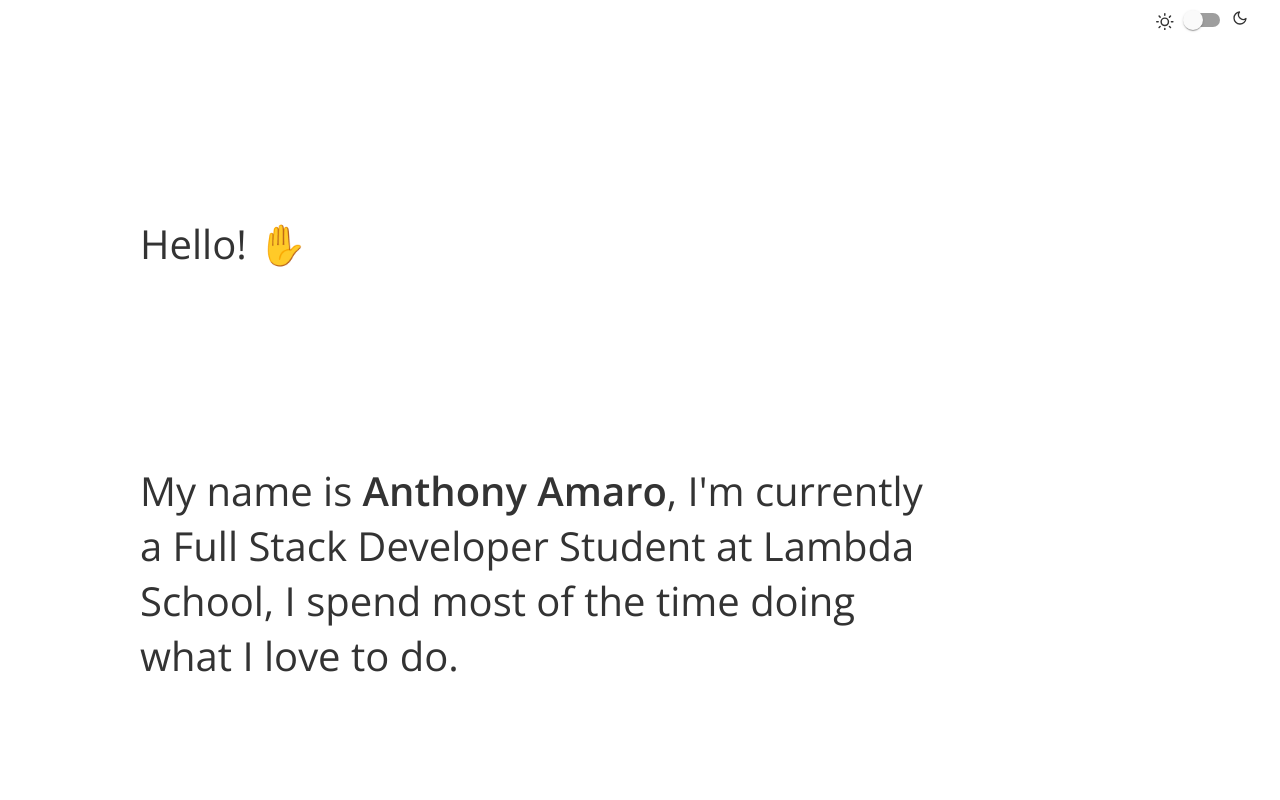
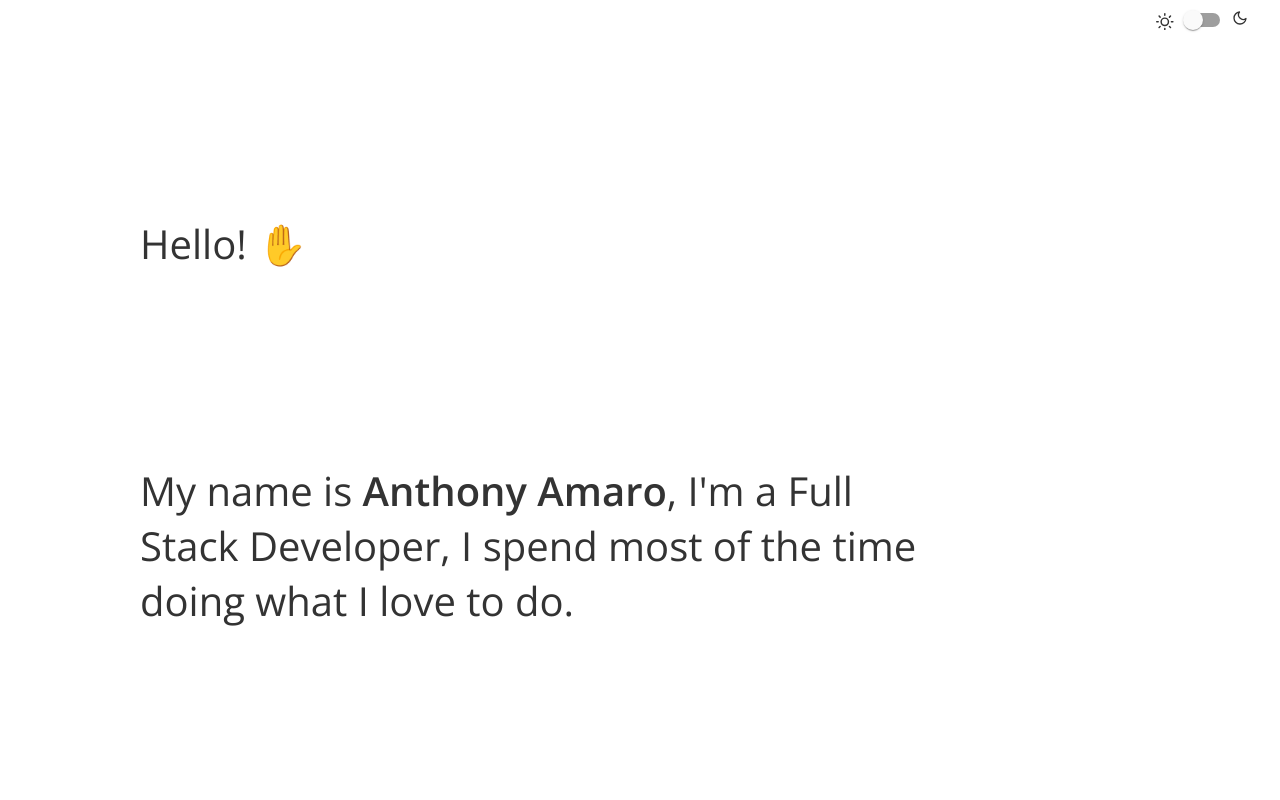
Before and after one commit to anthonyamaro15/portfolio, a React (Create React App) app: page / in a window 1280 px wide. Shown: the top 800 px of the page. Built offline with nearby package versions, Linux system fonts and the light colour scheme.

Commit message:
updated the header

```diff
--- a/src/components/Header.js
+++ b/src/components/Header.js
@@ -34,9 +34,8 @@
 
           <div className="aboutme">
             <h1>
-              My name is <span className="name">anthony amaro</span>, I'm
-              currently a Full Stack Developer Student at Lambda School, I spend
-              most of the time doing what I love to do.
+              My name is <span className="name">anthony amaro</span>, I'm a Full
+              Stack Developer, I spend most of the time doing what I love to do.
             </h1>
           </div>
 
--- a/src/porfolioData.js
+++ b/src/porfolioData.js
@@ -40,7 +40,7 @@
     video: `${gameVideo}`,
     description:
       "Conways Game of Life is my Computer Science project, I built this game for having and understanding the importance of Data Structors and Algorightms. Each round of the simulation examines the current state fo the grid, and then produces an entirely new grid consisting of the old state. Rules are if a cell has 2 or 3 neighbours, it remains alive, otherwise it dies, or if the cell is dead and has exactly 3 neighbours, then it comes to life, otherwise it remians dead. You can download this game on desktop or mobile.",
-    tech_used: "SASS, JavaScript and React, Progressive Web Application (PWA)",
+    tech_used: "SASS, JavaScript, React and Progressive Web Application (PWA)",
     github: "https://github.com/anthonyamaro15/game-of-life-BW",
     site: "https://game-of-life-bw.vercel.app/",
   },
```
